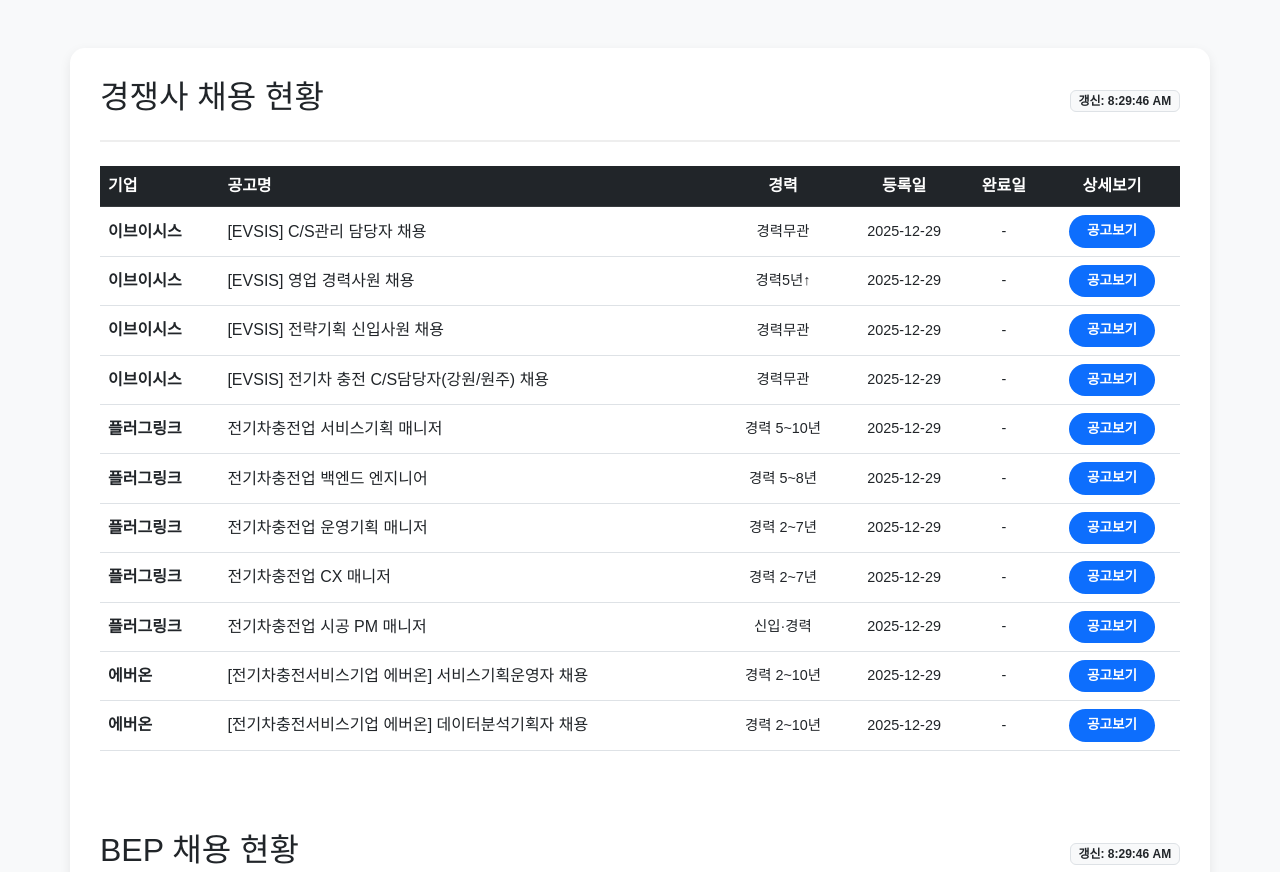
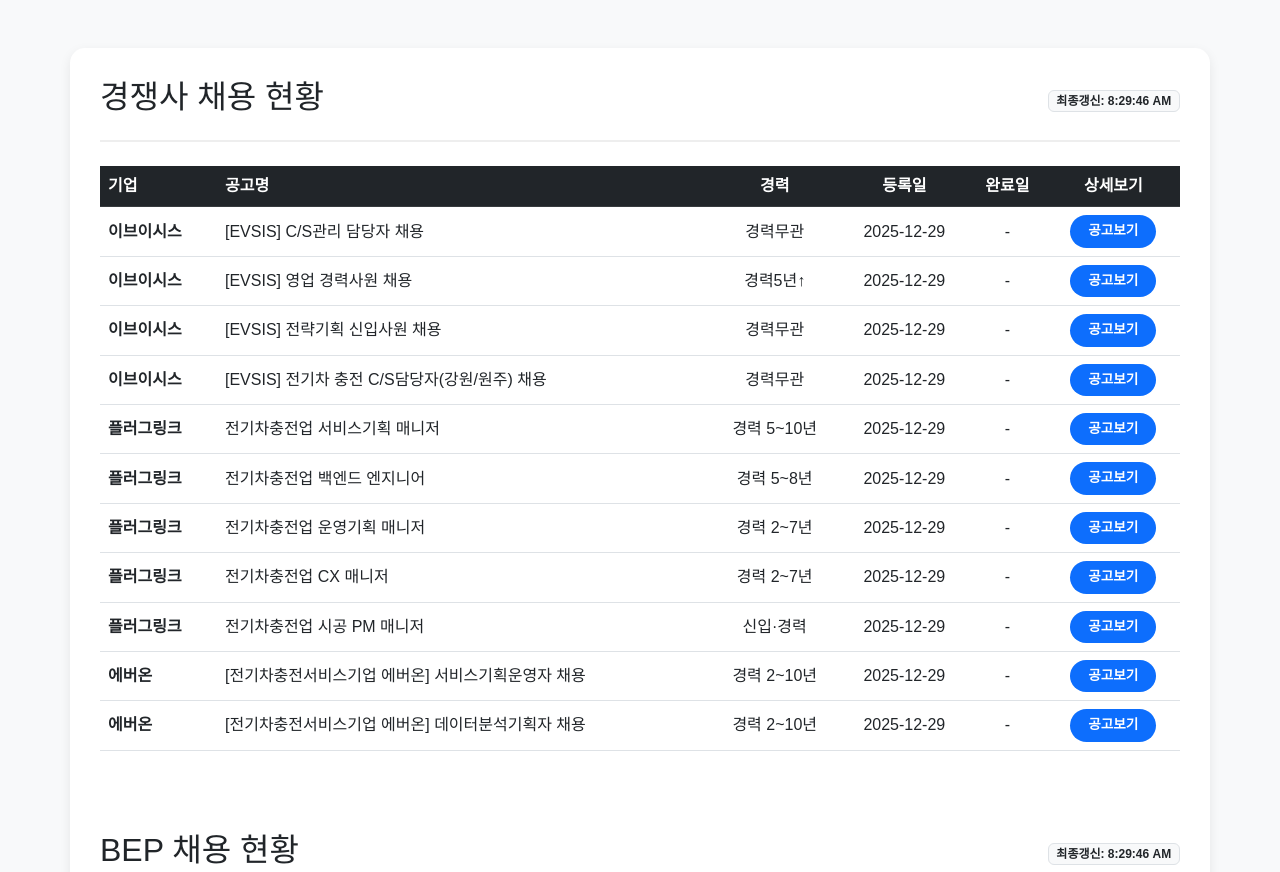
Before and after one commit to ian939/HR-crawler-updated, a plain HTML site: page web.html in a window 1280 px wide. Shown: the top 872 px of the page. Drawn offline with nearby package versions, Linux system fonts and the light colour scheme.

Commit message:
Update web.html

```diff
--- a/web.html
+++ b/web.html
@@ -3,38 +3,21 @@
 <head>
     <meta charset="UTF-8">
     <meta name="viewport" content="width=device-width, initial-scale=1.0">
-    <title>BEP & 경쟁사 채용 현황 (자동 정렬)</title>
+    <title>BEP & 경쟁사 채용 현황 (Live)</title>
     <link href="https://cdn.jsdelivr.net/npm/bootstrap@5.3.0/dist/css/bootstrap.min.css" rel="stylesheet">
     <script src="https://cdnjs.cloudflare.com/ajax/libs/PapaParse/5.3.2/papaparse.min.js"></script>
     <style>
         body { background-color: #f8f9fa; font-family: 'Pretendard', sans-serif; }
         .container { background: white; padding: 30px; border-radius: 15px; box-shadow: 0 4px 12px rgba(0,0,0,0.08); }
         .header-flex { display: flex; align-items: center; justify-content: space-between; margin-bottom: 1.5rem; border-bottom: 2px solid #eee; padding-bottom: 1rem; }
-
-        /* 완료된 항목 스타일 */
-        .completed-row {
-            text-decoration: line-through;
-            color: #adb5bd !important;
-            background-color: #fdfdfd;
-        }
-        .completed-row .btn-link-custom {
-            background-color: #6c757d;
-            pointer-events: none; /* 클릭 방지 (선택 사항) */
-            opacity: 0.6;
-        }
-        .completed-row td { color: #adb5bd !important; }
-
-        .btn-link-custom {
-            background-color: #0d6efd; color: white; border-radius: 20px; padding: 6px 18px;
-            text-decoration: none; font-size: 0.85rem; font-weight: 600; display: inline-block;
-            transition: all 0.2s ease; border: none;
-        }
-        .btn-link-custom:hover { background-color: #0a58ca; color: white; }
+        .completed-row { text-decoration: line-through; color: #adb5bd !important; background-color: #fafafa; }
+        .completed-row .btn-link-custom { background-color: #6c757d; opacity: 0.6; pointer-events: none; }
+        .btn-link-custom { background-color: #0d6efd; color: white; border-radius: 20px; padding: 6px 18px; text-decoration: none; font-size: 0.85rem; font-weight: 600; display: inline-block; border: none; }
         .table thead { background-color: #212529; color: white; }
         .job-title { font-weight: 700; color: #2c3e50; }
         .task-text { font-size: 0.85rem; color: #555; max-width: 400px; line-height: 1.5; }
-        .date-col { font-size: 0.9rem; }
         .section-margin { margin-top: 4rem; }
+        .error-msg { color: #dc3545; font-size: 0.8rem; }
     </style>
 </head>
 <body>
@@ -48,12 +31,7 @@
         <table class="table table-hover align-middle">
             <thead class="table-dark">
                 <tr>
-                    <th>기업</th>
-                    <th>공고명</th>
-                    <th class="text-center">경력</th>
-                    <th class="text-center">등록일</th>
-                    <th class="text-center">완료일</th>
-                    <th class="text-center">상세보기</th>
+                    <th>기업</th><th>공고명</th><th class="text-center">경력</th><th class="text-center">등록일</th><th class="text-center">완료일</th><th class="text-center">상세보기</th>
                 </tr>
             </thead>
             <tbody id="saramin-table-body"></tbody>
@@ -68,11 +46,7 @@
         <table class="table table-hover align-middle">
             <thead class="table-dark">
                 <tr>
-                    <th style="width: 25%;">공고명</th>
-                    <th style="width: 45%;">주요업무</th>
-                    <th class="text-center">등록일</th>
-                    <th class="text-center">완료일</th>
-                    <th class="text-center">상세보기</th>
+                    <th style="width: 25%;">공고명</th><th style="width: 45%;">주요업무</th><th class="text-center">등록일</th><th class="text-center">완료일</th><th class="text-center">상세보기</th>
                 </tr>
             </thead>
             <tbody id="bep-table-body"></tbody>
@@ -81,74 +55,82 @@
 </div>
 
 <script>
-    // GitHub Raw URL (본인의 경로로 수정)
-    const SARAMIN_CSV_URL = 'https://raw.githubusercontent.com/ian939/HR-crawler-updated/main/saramin_results.csv';
-    const BEP_CSV_URL = 'https://raw.githubusercontent.com/ian939/HR-crawler-updated/main/BEP_EV_Recruitment_Master.csv';
+    // 1. 캐시 방지를 위해 URL 뒤에 타임스탬프 추가
+    const t = new Date().getTime();
+    const SARAMIN_CSV_URL = `https://raw.githubusercontent.com/ian939/HR-crawler-updated/main/saramin_results.csv?v=${t}`;
+    const BEP_CSV_URL = `https://raw.githubusercontent.com/ian939/HR-crawler-updated/main/BEP_EV_Recruitment_Master.csv?v=${t}`;
 
-    // 정렬 및 렌더링 함수
     function processAndRender(data, tbodyId, type) {
         const tbody = document.getElementById(tbodyId);
-        tbody.innerHTML = '';
+        if (!data || data.length === 0) {
+            tbody.innerHTML = '<tr><td colspan="6" class="text-center">표시할 데이터가 없습니다.</td></tr>';
+            return;
+        }
 
-        // 1. 데이터 정렬 로직
+        // 데이터 정렬
         data.sort((a, b) => {
-            const dateA = type === 'bep' ? a.first_seen : a['first-seen'];
-            const dateB = type === 'bep' ? b.first_seen : b['first-seen'];
-            const compA = a.completed_date ? 1 : 0;
-            const compB = b.completed_date ? 1 : 0;
+            const dateA = (type === 'bep' ? a['first_seen'] : a['first-seen']) || '0000-00-00';
+            const dateB = (type === 'bep' ? b['first_seen'] : b['first-seen']) || '0000-00-00';
+            const compA = (a['completed_date'] && a['completed_date'].trim() !== "" && a['completed_date'] !== "-") ? 1 : 0;
+            const compB = (b['completed_date'] && b['completed_date'].trim() !== "" && b['completed_date'] !== "-") ? 1 : 0;
 
-            // 완료된 건(1)을 미완료(0)보다 뒤로 보냄
             if (compA !== compB) return compA - compB;
-
-            // 동일 상태 내에서는 최신 날짜순 정렬
             return new Date(dateB) - new Date(dateA);
         });
 
-        // 2. 테이블 생성
+        tbody.innerHTML = '';
         data.forEach(row => {
-            const isCompleted = row.completed_date && row.completed_date.trim() !== "";
+            // 파이썬 생성 파일의 빈 값(NaN 등) 대응
+            const compDate = row['completed_date'] ? row['completed_date'].trim() : "";
+            const isCompleted = compDate !== "" && compDate !== "-";
             const tr = document.createElement('tr');
             if (isCompleted) tr.className = 'completed-row';
 
             if (type === 'saramin') {
                 tr.innerHTML = `
-                    <td class="job-title">${row['기업명']}</td>
-                    <td>${row['공고명']}</td>
-                    <td class="text-center date-col">${row['경력']}</td>
-                    <td class="text-center date-col">${row['first-seen']}</td>
-                    <td class="text-center date-col">${row.completed_date || '-'}</td>
-                    <td class="text-center"><a href="${row['URL']}" target="_blank" class="btn-link-custom">공고보기</a></td>
+                    <td class="job-title">${row['기업명'] || '-'}</td>
+                    <td>${row['공고명'] || '-'}</td>
+                    <td class="text-center">${row['경력'] || '-'}</td>
+                    <td class="text-center">${row['first-seen'] || '-'}</td>
+                    <td class="text-center">${compDate || '-'}</td>
+                    <td class="text-center"><a href="${row['URL'] || '#'}" target="_blank" class="btn-link-custom">공고보기</a></td>
                 `;
             } else {
-                const taskSummary = row['주요업무'] ? row['주요업무'].substring(0, 50) + '...' : '-';
+                const task = row['주요업무'] || "";
+                const taskSummary = task.length > 50 ? task.substring(0, 50) + '...' : task;
                 tr.innerHTML = `
-                    <td class="job-title">${row['공고명']}</td>
-                    <td class="task-text">${taskSummary}</td>
-                    <td class="text-center date-col">${row['first_seen']}</td>
-                    <td class="text-center date-col">${row.completed_date || '-'}</td>
-                    <td class="text-center"><a href="${row['상세URL']}" target="_blank" class="btn-link-custom">공고보기</a></td>
+                    <td class="job-title">${row['공고명'] || '-'}</td>
+                    <td class="task-text">${taskSummary || '-'}</td>
+                    <td class="text-center">${row['first_seen'] || '-'}</td>
+                    <td class="text-center">${compDate || '-'}</td>
+                    <td class="text-center"><a href="${row['상세URL'] || '#'}" target="_blank" class="btn-link-custom">공고보기</a></td>
                 `;
             }
             tbody.appendChild(tr);
         });
     }
 
-    // 데이터 로드 호출
-    Papa.parse(SARAMIN_CSV_URL, {
-        download: true, header: true, skipEmptyLines: true,
-        complete: (results) => {
-            processAndRender(results.data, 'saramin-table-body', 'saramin');
-            document.getElementById('last-update-saramin').innerText = `갱신: ${new Date().toLocaleTimeString()}`;
-        }
-    });
+    function loadData(url, tbodyId, type, updateId) {
+        Papa.parse(url, {
+            download: true,
+            header: true,
+            skipEmptyLines: true,
+            // 파이썬 생성 파일 인코딩 문제(BOM) 해결을 위해 필드명 정리
+            transformHeader: function(h) { return h.trim().replace(/^\ufeff/, ""); },
+            complete: function(results) {
+                console.log(`${type} 데이터:`, results.data); // 확인용 로그
+                processAndRender(results.data, tbodyId, type);
+                document.getElementById(updateId).innerText = `최종갱신: ${new Date().toLocaleTimeString()}`;
+            },
+            error: function(err) {
+                console.error(`${type} 로딩 에러:`, err);
+                document.getElementById(tbodyId).innerHTML = `<tr><td colspan="6" class="error-msg">파일을 불러올 수 없습니다. (URL 확인 필요)</td></tr>`;
+            }
+        });
+    }
 
-    Papa.parse(BEP_CSV_URL, {
-        download: true, header: true, skipEmptyLines: true,
-        complete: (results) => {
-            processAndRender(results.data, 'bep-table-body', 'bep');
-            document.getElementById('last-update-bep').innerText = `갱신: ${new Date().toLocaleTimeString()}`;
-        }
-    });
+    loadData(SARAMIN_CSV_URL, 'saramin-table-body', 'saramin', 'last-update-saramin');
+    loadData(BEP_CSV_URL, 'bep-table-body', 'bep', 'last-update-bep');
 </script>
 </body>
 </html>
```
